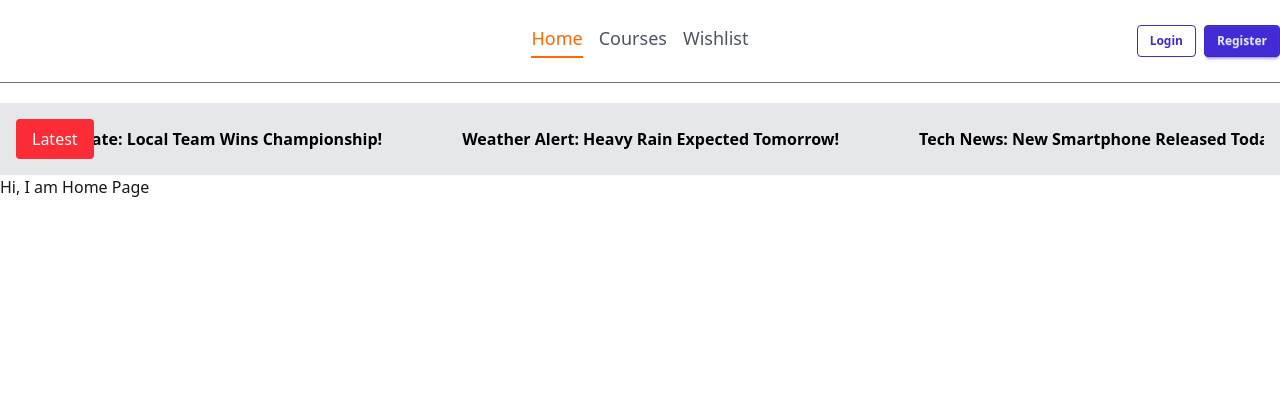
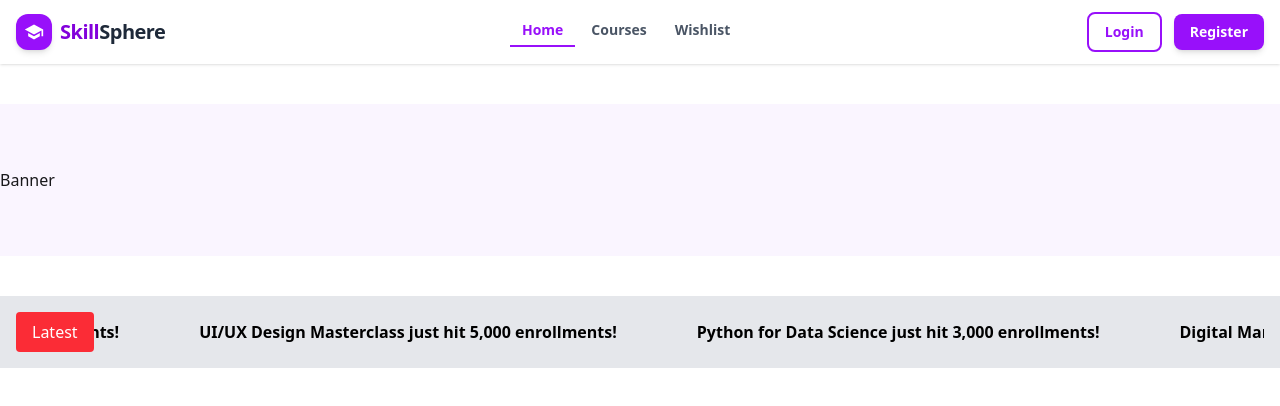
Before and after one commit to Adri-shikhar/skillsphere-learning-platform, a Next.js app: page / in a window 1280 px wide. Shown: the top 406 px of the page. Built offline with nearby package versions, Linux system fonts and the light colour scheme.

Commit message:
fix the problm of showing images

```diff
--- a/package.json
+++ b/package.json
@@ -13,7 +13,8 @@
     "react": "19.2.4",
     "react-dom": "19.2.4",
     "react-fast-marquee": "^1.6.5",
-    "react-hook-form": "^7.74.0"
+    "react-hook-form": "^7.74.0",
+    "react-icons": "^5.6.0"
   },
   "devDependencies": {
     "@tailwindcss/postcss": "^4",
--- a/src/app/(main)/Courses/page.jsx
+++ b/src/app/(main)/Courses/page.jsx
@@ -1,27 +1,28 @@
+/* eslint-disable @next/next/no-img-element -- course thumbnails use plain img */
 import React from 'react';
+import Link from 'next/link';
+import path from 'path';
+import { readFile } from 'fs/promises';
+import { MdStar, MdAccessTime, MdSchool } from 'react-icons/md';
 
-const Courses = async () => {
+export const metadata = {
+    title: 'All Courses | SkillSphere',
+    description: 'Browse our full library of expert-led courses and start learning today.',
+};
 
-    const api=await fetch(`http://localhost:3000/data.json`);
-    const courses=await api.json();
-    console.log(courses);
+const CoursesPage = async () => {
+    const apiUrl = 'http://localhost:3000/data.json';
+    const response = await fetch(apiUrl);
+    const Courses = await response.json();
+    console.log(Courses);
 
 
     return (
-        <div className='container mx-auto'>
+        <div>
             <h1>Courses</h1>
-            <p>This is the Courses page.</p>
-            {courses.map((course)=>(
-                <div key={course.id}>
-                    <h2>{course.title}</h2>
-                    <p>{course.description}</p>
-                    <p>{course.instructor}</p>
-                    <p>{course.duration}</p>
-                    <p>{course.rating}</p>
-                </div>
-            ))}
         </div>
+
     );
 };
 
-export default Courses;
+export default CoursesPage;
--- a/src/app/(main)/layout.js
+++ b/src/app/(main)/layout.js
@@ -1,14 +1,14 @@
 import React from 'react';
 import Navbar from '../Components/Navbar/Navbar';
-import Marquee from 'react-fast-marquee';
+import Banner from '../Components/Banner/Banner';
 import MarqueeData from '../Components/MarqueeData/MarqueeData';
 
 const Mainlayout = ({ children }) => {
     return (
         <div>
             <Navbar />
-            <MarqueeData />
             {children}
+
         </div>
     );
 };
--- a/src/app/(main)/page.jsx
+++ b/src/app/(main)/page.jsx
@@ -1,9 +1,12 @@
 import React from 'react';
+import Banner from '../Components/Banner/Banner';
+import MarqueeData from '../Components/MarqueeData/MarqueeData';
 
 const page = () => {
     return (
         <div className='container mx-auto'>
-            <h1>Hi, I am Home Page</h1>
+            <Banner/>
+            <MarqueeData />
         </div>
     );
 };
--- /dev/null
+++ b/src/app/Components/Banner/Banner.jsx
@@ -0,0 +1,13 @@
+/* eslint-disable @next/next/no-img-element */
+import Link from 'next/link';
+import bannerHero from '@/assets/banner.webp';
+
+const Banner = () => {
+    return (
+        <section className="bg-purple-50 py-12 md:py-16 mt-10 mb-10">
+            <h1>Banner</h1>
+        </section>
+    );
+};
+
+export default Banner;
--- a/src/app/Components/MarqueeData/MarqueeData.jsx
+++ b/src/app/Components/MarqueeData/MarqueeData.jsx
@@ -2,11 +2,11 @@ import React from "react";
 import Marquee from "react-fast-marquee";
 
 const newsItems = [
-  "Breaking News: Market Hits All-Time High!",
-  "Sports Update: Local Team Wins Championship!",
-  "Weather Alert: Heavy Rain Expected Tomorrow!",
-  "Tech News: New Smartphone Released Today!",
-  "Health Tips: How to Stay Fit During Winter!",
+  "Complete Web Development Bootcamp just hit 10,000 enrollments!",
+  "UI/UX Design Masterclass just hit 5,000 enrollments!",
+  "Python for Data Science just hit 3,000 enrollments!",
+  "Digital Marketing 101: SEO & Social Media just hit 2,000 enrollments!",
+  "Advanced React & Next.js Patterns just hit 1,000 enrollments!",
 ];
 
 const MarqueeData = () => {
--- a/src/app/Components/Navbar/Mylink.jsx
+++ b/src/app/Components/Navbar/Mylink.jsx
@@ -7,10 +7,10 @@ const Mylink = ({ href, children }) => {
     const path = usePathname();
     const active = path === href;
     return (
-        <div className={`border-b-2 pb-1 transition-colors duration-200 ${active ? 'border-orange-500' : 'border-transparent'}`}>
+        <div className={`border-b-2 pb-1 px-3 transition-colors duration-200 ${active ? 'border-purple-600' : 'border-transparent'}`}>
             <Link
                 href={href}
-                className={`text-lg font-medium hover:text-orange-500 transition-colors duration-200 ${active ? 'text-orange-500' : 'text-gray-600'}`}
+                className={`text-sm font-semibold hover:text-purple-600 transition-colors duration-200 ${active ? 'text-purple-600' : 'text-gray-600'}`}
             >
                 {children}
             </Link>
--- a/src/app/Components/Navbar/Navbar.jsx
+++ b/src/app/Components/Navbar/Navbar.jsx
@@ -1,30 +1,64 @@
 import Link from "next/link";
 import React from "react";
 import Mylink from "./Mylink";
+import { MdSchool, MdMenu } from "react-icons/md";
 
 const Navbar = () => {
   return (
-    <div className="border-b-1 border-gray-500 py-2 mb-5">
-      <div className="py-4 un" >
-        <div className="mx-auto container grid grid-cols-3 items-center">
-          <div />
-          <div className="flex gap-4 justify-center">
-            <Mylink href="/">Home</Mylink>
-            <Mylink href="/Courses">Courses</Mylink>
-            <Mylink href="/Wishlist">Wishlist</Mylink>
+    <header className="bg-white shadow-sm sticky top-0 z-50">
+      <div className="container mx-auto px-4 py-3 flex items-center justify-between">
+
+        {/* Logo */}
+        <Link href="/" className="flex items-center gap-2 group">
+          <div className="w-9 h-9 rounded-xl bg-purple-600 flex items-center justify-center shadow-md group-hover:bg-purple-700 transition-colors">
+            <MdSchool className="text-white text-xl" />
           </div>
-          <div className="flex justify-end text-center">
-            <p className="text-gray-800 pr-4 text-center"></p>
-            <button className="btn btn-sm btn-outline btn-primary">
-              <Link href="/Login">Login</Link>
-            </button>
-            <button className="btn btn-sm btn-primary ml-2">
-              <Link href="/Registration">Register</Link>
-            </button>
+          <span className="text-xl font-bold text-purple-700 tracking-tight">
+            Skill<span className="text-gray-800">Sphere</span>
+          </span>
+        </Link>
+
+        {/* Nav Links */}
+        <nav className="hidden md:flex items-center gap-1">
+          <Mylink href="/">Home</Mylink>
+          <Mylink href="/Courses">Courses</Mylink>
+          <Mylink href="/Wishlist">Wishlist</Mylink>
+        </nav>
+
+        {/* Auth Buttons */}
+        <div className="hidden md:flex items-center gap-3">
+          <Link
+            href="/Login"
+            className="px-4 py-2 text-sm font-semibold text-purple-600 border-2 border-purple-600 rounded-lg hover:bg-purple-50 transition-colors"
+          >
+            Login
+          </Link>
+          <Link
+            href="/Registration"
+            className="px-4 py-2 text-sm font-semibold text-white bg-purple-600 rounded-lg hover:bg-purple-700 transition-colors shadow-md hover:shadow-purple-200"
+          >
+            Register
+          </Link>
+        </div>
+
+        {/* Mobile hamburger */}
+        <div className="md:hidden">
+          <div className="dropdown dropdown-end">
+            <label tabIndex={0} className="btn btn-ghost btn-circle">
+              <MdMenu className="text-2xl text-gray-700" />
+            </label>
+            <ul tabIndex={0} className="menu menu-sm dropdown-content mt-3 z-[1] p-2 shadow bg-white rounded-box w-52">
+              <li><Link href="/">Home</Link></li>
+              <li><Link href="/Courses">Courses</Link></li>
+              <li><Link href="/Wishlist">Wishlist</Link></li>
+              <li><Link href="/Login">Login</Link></li>
+              <li><Link href="/Registration">Register</Link></li>
+            </ul>
           </div>
         </div>
+
       </div>
-    </div>
+    </header>
   );
 };
 
```
Also changed, not shown: public/data.json (+20 -20 lines), src/assets/banner.webp (added), 1 other file (tests, documents, lock files or other folders).
